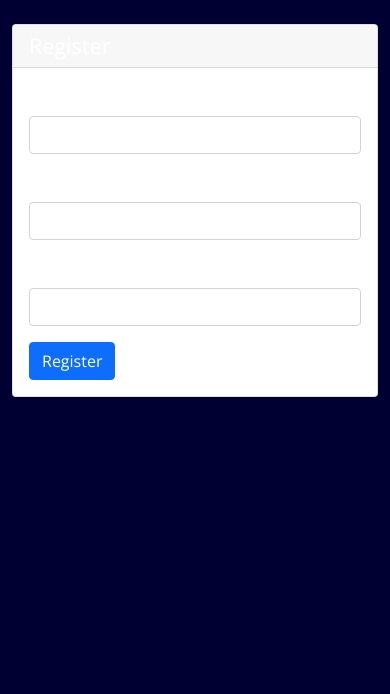
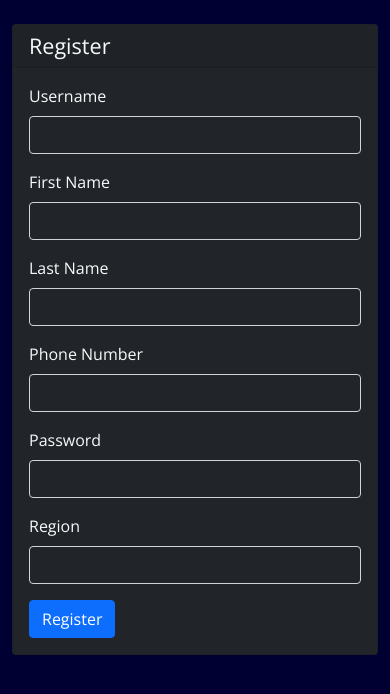
Before and after one commit to lakshayjindal/TypingMaster, a Flask app: page /register in a window 390 px wide. Shown: the part 66-760 px from the top of the page. Run offline with Flask 3, Linux system fonts and the light colour scheme.

Commit message:
Agent query: Could you check if: 1. The registration form now shows First Name, Last Name, and Phone Number fields and is visible in dark mode, 2. The leaderboard displays full names instead of usernames?
Enhance user registration and leaderboard display: Added first name, last name, and phone number fields to the registration form;  leaderboard now displays full names.

Screenshot: https://storage.googleapis.com/screenshot-production-us-central1/e5338ed9-1ebb-41e1-9957-d7065340c260/3962470f-4b27-418f-9261-2529299adf06.jpg

```diff
--- a/app.py
+++ b/app.py
@@ -48,6 +48,9 @@ def register():
     if request.method == 'POST':
         username = request.form.get('username')
         password = request.form.get('password')
+        first_name = request.form.get('first_name')
+        last_name = request.form.get('last_name')
+        phone_number = request.form.get('phone_number')
         region = request.form.get('region')
 
         if User.query.filter_by(username=username).first():
@@ -56,6 +59,9 @@ def register():
 
         user = User(
             username=username,
+            first_name=first_name,
+            last_name=last_name,
+            phone_number=phone_number,
             password_hash=generate_password_hash(password),
             region=region
         )
@@ -87,13 +93,22 @@ def submit_score():
 @app.route('/leaderboard')
 def leaderboard():
     scores = db.session.query(
-        User.username,
+        User.first_name,
+        User.last_name,
         User.region,
         db.func.max(TypingScore.wpm).label('max_wpm'),
         db.func.avg(TypingScore.accuracy).label('avg_accuracy')
     ).join(TypingScore).group_by(User.id).order_by(db.desc('max_wpm')).limit(10).all()
 
-    return render_template('leaderboard.html', scores=scores)
+    # Convert the scores to a list of dictionaries with computed full_name
+    formatted_scores = [{
+        'full_name': f"{score.first_name} {score.last_name}",
+        'region': score.region,
+        'max_wpm': score.max_wpm,
+        'avg_accuracy': score.avg_accuracy
+    } for score in scores]
+
+    return render_template('leaderboard.html', scores=formatted_scores)
 
 @app.route('/logout')
 @login_required
--- a/templates/auth/register.html
+++ b/templates/auth/register.html
@@ -3,7 +3,7 @@
 {% block content %}
 <div class="row justify-content-center">
     <div class="col-md-6">
-        <div class="card">
+        <div class="card bg-dark text-light">
             <div class="card-header">
                 <h4 class="mb-0">Register</h4>
             </div>
@@ -11,15 +11,27 @@
                 <form method="POST">
                     <div class="mb-3">
                         <label for="username" class="form-label">Username</label>
-                        <input type="text" class="form-control" id="username" name="username" required>
+                        <input type="text" class="form-control bg-dark text-light" id="username" name="username" required>
+                    </div>
+                    <div class="mb-3">
+                        <label for="first_name" class="form-label">First Name</label>
+                        <input type="text" class="form-control bg-dark text-light" id="first_name" name="first_name" required>
+                    </div>
+                    <div class="mb-3">
+                        <label for="last_name" class="form-label">Last Name</label>
+                        <input type="text" class="form-control bg-dark text-light" id="last_name" name="last_name" required>
+                    </div>
+                    <div class="mb-3">
+                        <label for="phone_number" class="form-label">Phone Number</label>
+                        <input type="tel" class="form-control bg-dark text-light" id="phone_number" name="phone_number" required>
                     </div>
                     <div class="mb-3">
                         <label for="password" class="form-label">Password</label>
-                        <input type="password" class="form-control" id="password" name="password" required>
+                        <input type="password" class="form-control bg-dark text-light" id="password" name="password" required>
                     </div>
                     <div class="mb-3">
                         <label for="region" class="form-label">Region</label>
-                        <input type="text" class="form-control" id="region" name="region" required>
+                        <input type="text" class="form-control bg-dark text-light" id="region" name="region" required>
                     </div>
                     <button type="submit" class="btn btn-primary">Register</button>
                 </form>
```
Also changed, not shown: models.py (+7 -0 lines), templates/leaderboard.html (+4 -4 lines).
